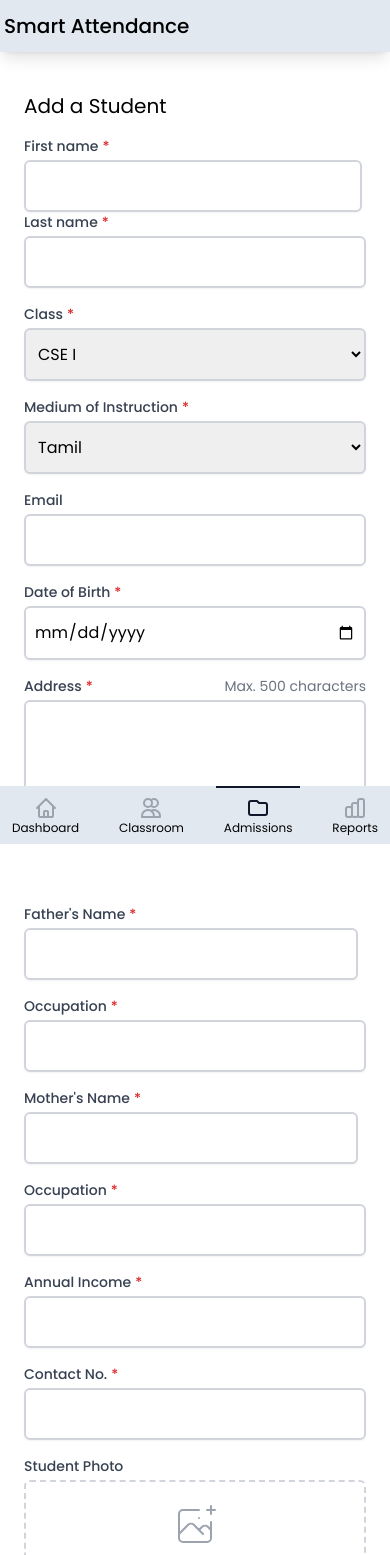
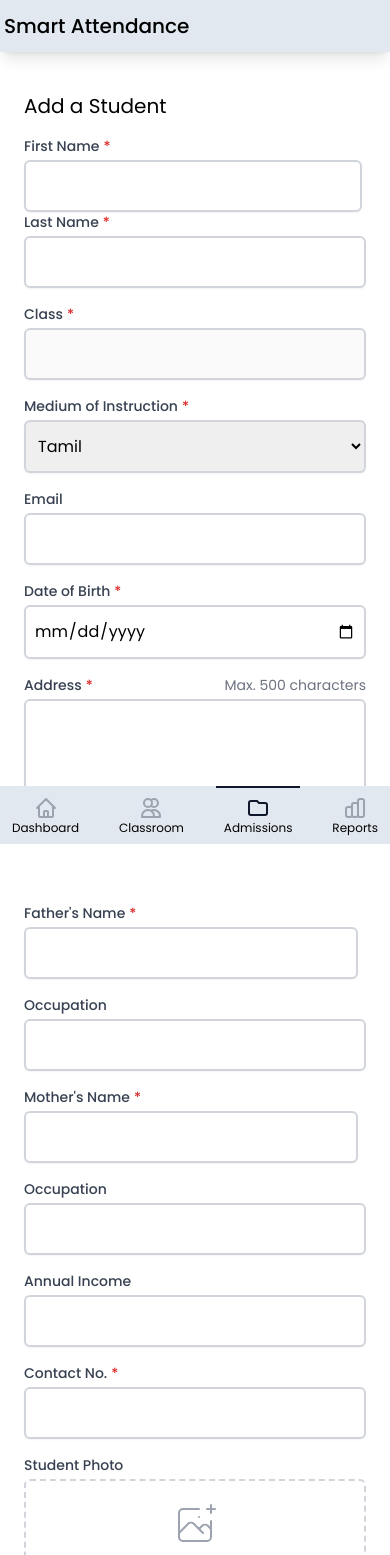
Before and after one commit to muthaiyanmani/smart-attendance, a React (Create React App) app: page /dashboard/admissions/1/new in a window 390 px wide. Shown: the top 1555 px of the page. Built offline with nearby package versions, Linux system fonts and the light colour scheme.

Commit message:
input component fix

```diff
--- /dev/null
+++ b/src/components/Alert.tsx
@@ -0,0 +1,48 @@
+import React from "react";
+
+type Props = {
+  title: string;
+  description: string;
+  status: "SUCCESS" | "FAIL";
+};
+
+const Alert = ({ title, description, status }: Props) => {
+  return (
+    <>
+      <div className="fixed inset-0 flex items-end justify-center px-4 py-6 pointer-events-none sm:p-6 sm:items-start sm:justify-end">
+        <div className="max-w-sm w-full bg-white shadow-lg rounded-lg pointer-events-auto">
+          <div className="rounded-lg shadow-xs overflow-hidden">
+            <div className="p-4">
+              <div className="flex items-start">
+                <div className="flex-shrink-0">
+                  <svg
+                    className={`h-6 w-6 ${
+                      status === "SUCCESS" ? "text-green-400" : "text-red-500"
+                    }`}
+                    xmlns="http://www.w3.org/2000/svg"
+                    fill="none"
+                    viewBox="0 0 24 24"
+                    stroke="currentColor"
+                  >
+                    <path
+                      stroke-linecap="round"
+                      stroke-linejoin="round"
+                      stroke-width="2"
+                      d="M9 12l2 2 4-4m6 2a9 9 0 11-18 0 9 9 0 0118 0z"
+                    />
+                  </svg>
+                </div>
+                <div className="ml-3 w-0 flex-1 pt-0.5">
+                  <p className="text-sm font-medium text-gray-900">{title}!</p>
+                  <p className="mt-1 text-sm text-gray-500">{description}</p>
+                </div>
+              </div>
+            </div>
+          </div>
+        </div>
+      </div>
+    </>
+  );
+};
+
+export default Alert;
--- a/src/components/admissions/studentForm.tsx
+++ b/src/components/admissions/studentForm.tsx
@@ -1,3 +1,5 @@
+import Input from "../global/Input";
+
 export default function StudentForm() {
   return (
     <form action="#" method="POST" className="my-4">
@@ -5,60 +7,19 @@ export default function StudentForm() {
         <div className="space-y-4">
           <div className="flex flex-col md:flex-row justify-between">
             <div className="flex-1 mr-1 md:mr-5">
-              <label
-                htmlFor="first-name"
-                className="block text-sm font-medium text-gray-700"
-              >
-                First name<span className="text-red-600 mx-1">*</span>
-              </label>
-              <div className="mt-1">
-                <input
-                  type="text"
-                  name="first-name"
-                  id="first-name"
-                  autoComplete="given-name"
-                  className="block w-full py-3 border-2 shadow-sm sm:text-sm focus:ring-indigo-500 focus:border-indigo-500 border-gray-300 rounded-md"
-                />
-              </div>
+              <Input label="First Name" name="firstName" isRequired={true} />
             </div>
             <div>
-              <label
-                htmlFor="last-name"
-                className="block text-sm font-medium text-gray-700"
-              >
-                Last name<span className="text-red-600 mx-1">*</span>
-              </label>
-              <div className="mt-1">
-                <input
-                  type="text"
-                  name="last-name"
-                  id="last-name"
-                  autoComplete="family-name"
-                  className="block w-full py-3 border-2 shadow-sm sm:text-sm focus:ring-indigo-500 focus:border-indigo-500 border-gray-300 rounded-md"
-                />
-              </div>
+              <Input label="Last Name" name="lastName" isRequired={true} />
             </div>
           </div>
           <div>
-            <label
-              htmlFor="first-name"
-              className="block text-sm font-medium text-gray-700"
-            >
-              Class<span className="text-red-600 mx-1">*</span>
-            </label>
-            <div className="mt-1">
-              <select
-                name="first-name"
-                id="first-name"
-                autoComplete="given-name"
-                className="block px-2 w-full py-3 border-2 shadow-sm sm:text-sm focus:ring-indigo-500 focus:border-indigo-500 border-gray-300 rounded-md"
-              >
-                <option>CSE I</option>
-                <option>CSE II</option>
-                <option>CSE III</option>
-                <option>CSE IV</option>
-              </select>
-            </div>
+            <Input
+              label="Class"
+              name="class"
+              isRequired={true}
+              isDisabled={true}
+            />
           </div>
           <div>
             <label
@@ -80,41 +41,14 @@ export default function StudentForm() {
               </select>
             </div>
           </div>
-          <div className="sm:col-span-2">
-            <label
-              htmlFor="email"
-              className="block text-sm font-medium text-gray-700"
-            >
-              Email
-            </label>
-            <div className="mt-1">
-              <input
-                id="email"
-                name="email"
-                type="email"
-                autoComplete="email"
-                className="block w-full py-3 border-2 shadow-sm sm:text-sm focus:ring-indigo-500 focus:border-indigo-500 border-gray-300 rounded-md"
-              />
-            </div>
-          </div>
-          <div className="sm:col-span-2">
-            <label
-              htmlFor="company"
-              className="block text-sm font-medium text-gray-700"
-            >
-              Date of Birth
-              <span className="text-red-600 mx-1">*</span>
-            </label>
-            <div className="mt-1">
-              <input
-                type="date"
-                name="company"
-                id="company"
-                autoComplete="organization"
-                className="block px-2 w-full py-3 border-2 shadow-sm sm:text-sm focus:ring-indigo-500 focus:border-indigo-500 border-gray-300 rounded-md"
-              />
-            </div>
-          </div>
+
+          <Input label="Email" name="email" type="text" />
+          <Input
+            label="Date of Birth"
+            name="dob"
+            type="date"
+            isRequired={true}
+          />
 
           <div className="sm:col-span-2">
             <div className="flex justify-between">
@@ -146,113 +80,34 @@ export default function StudentForm() {
         <div className="space-y-4">
           <div className="md:flex justify-between space-y-4 md:space-y-0">
             <div className="md:w-8/12 mr-2">
-              <label
-                htmlFor="first-name"
-                className="block text-sm font-medium text-gray-700"
-              >
-                Father's Name
-                <span className="text-red-600 mx-1">*</span>
-              </label>
-              <div className="mt-1">
-                <input
-                  type="text"
-                  name="first-name"
-                  id="first-name"
-                  autoComplete="given-name"
-                  className="block w-full py-3 px-2 border-2 shadow-sm sm:text-sm focus:ring-indigo-500 focus:border-indigo-500 border-gray-300 rounded-md"
-                />
-              </div>
+              <Input
+                label="Father's Name"
+                name="fatherName"
+                isRequired={true}
+              />
             </div>
             <div className="md:w-4/12">
-              <label
-                htmlFor="last-name"
-                className="block text-sm font-medium text-gray-700"
-              >
-                Occupation<span className="text-red-600 mx-1">*</span>
-              </label>
-              <div className="mt-1">
-                <input
-                  type="text"
-                  name="last-name"
-                  id="last-name"
-                  autoComplete="family-name"
-                  className="block w-full py-3 border-2 shadow-sm sm:text-sm focus:ring-indigo-500 focus:border-indigo-500 border-gray-300 rounded-md"
-                />
-              </div>
+              <Input label="Occupation" name="fatherOccupation" />
             </div>
           </div>
           <div className="md:flex justify-between space-y-4 md:space-y-0">
             <div className="md:w-8/12 mr-2">
-              <label
-                htmlFor="first-name"
-                className="block text-sm font-medium text-gray-700"
-              >
-                Mother's Name
-                <span className="text-red-600 mx-1">*</span>
-              </label>
-              <div className="mt-1">
-                <input
-                  type="text"
-                  name="first-name"
-                  id="first-name"
-                  autoComplete="given-name"
-                  className="block w-full py-3 px-2 border-2 shadow-sm sm:text-sm focus:ring-indigo-500 focus:border-indigo-500 border-gray-300 rounded-md"
-                />
-              </div>
+              <Input
+                label="Mother's Name"
+                name="motherName"
+                isRequired={true}
+              />
             </div>
             <div className="md:w-4/12">
-              <label
-                htmlFor="last-name"
-                className="block text-sm font-medium text-gray-700"
-              >
-                Occupation<span className="text-red-600 mx-1">*</span>
-              </label>
-              <div className="mt-1">
-                <input
-                  type="text"
-                  name="last-name"
-                  id="last-name"
-                  autoComplete="family-name"
-                  className="block w-full py-3 border-2 shadow-sm sm:text-sm focus:ring-indigo-500 focus:border-indigo-500 border-gray-300 rounded-md"
-                />
-              </div>
+              <Input label="Occupation" name="motherOccupation" />
             </div>
           </div>
 
           <div className="sm:col-span-2">
-            <label
-              htmlFor="email"
-              className="block text-sm font-medium text-gray-700"
-            >
-              Annual Income
-              <span className="text-red-600 mx-1">*</span>
-            </label>
-            <div className="mt-1">
-              <input
-                id="email"
-                name="email"
-                type="email"
-                autoComplete="email"
-                className="block w-full py-3 border-2 shadow-sm sm:text-sm focus:ring-indigo-500 focus:border-indigo-500 border-gray-300 rounded-md"
-              />
-            </div>
+            <Input label="Annual Income" name="annualIncome" type="number" />
           </div>
           <div className="sm:col-span-2">
-            <label
-              htmlFor="company"
-              className="block text-sm font-medium text-gray-700"
-            >
-              Contact No.<span className="text-red-600 mx-1">*</span>
-            </label>
-            <div className="mt-1">
-              <input
-                type="tel"
-                name="company"
-                id="company"
-                autoComplete="organization"
-                className="block px-2 w-full py-3 border-2 shadow-sm sm:text-sm focus:ring-indigo-500 focus:border-indigo-500 border-gray-300 rounded-md"
-              />
-            </div>
+            <Input label="Contact No." name="phoneNumber" isRequired={true} />
           </div>
 
           <div>
--- /dev/null
+++ b/src/components/global/Input.tsx
@@ -0,0 +1,42 @@
+import React from "react";
+
+type Props = {
+  label: string;
+  isRequired?: boolean;
+  type?: "text" | "number" | "email" | "password" | "date";
+  name: string;
+  isDisabled?: boolean;
+};
+
+const Input = ({
+  label,
+  type = "text",
+  name,
+  isDisabled = false,
+  isRequired = false,
+}: Props) => {
+  return (
+    <>
+      <div className="sm:col-span-2">
+        <label
+          htmlFor={name}
+          className="block text-sm font-medium text-gray-700"
+        >
+          {label}
+          {isRequired && <span className="text-red-600 mx-1">*</span>}
+        </label>
+        <div className="mt-1">
+          <input
+            id={name}
+            name={name}
+            type={type}
+            disabled={isDisabled}
+            className="block w-full py-3 px-2 border-2 shadow-sm sm:text-sm focus:ring-indigo-500 focus:border-indigo-500 border-gray-300 rounded-md"
+          />
+        </div>
+      </div>
+    </>
+  );
+};
+
+export default Input;
```
Also changed, not shown: src/pages/dashboard/index.tsx (+7 -0 lines).
